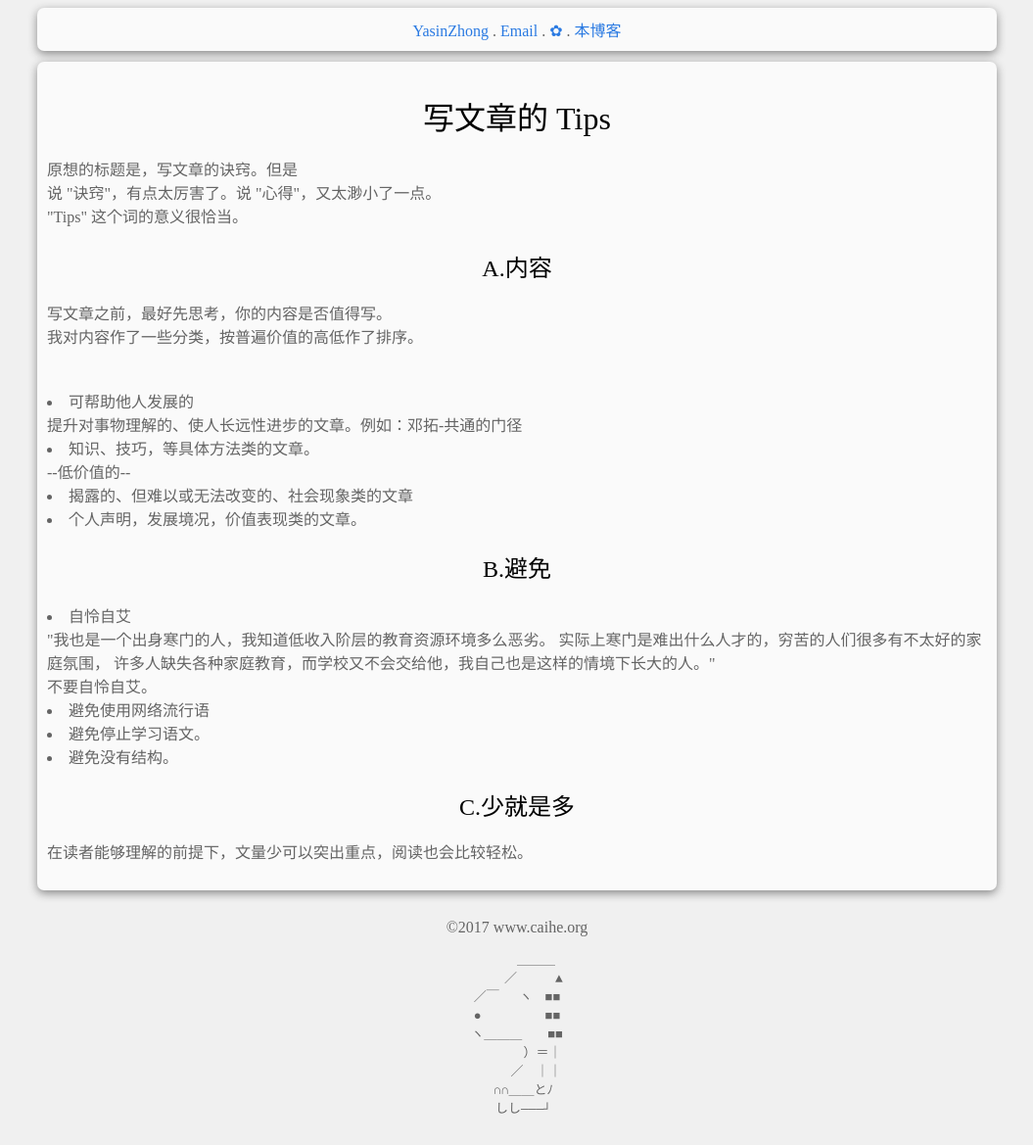
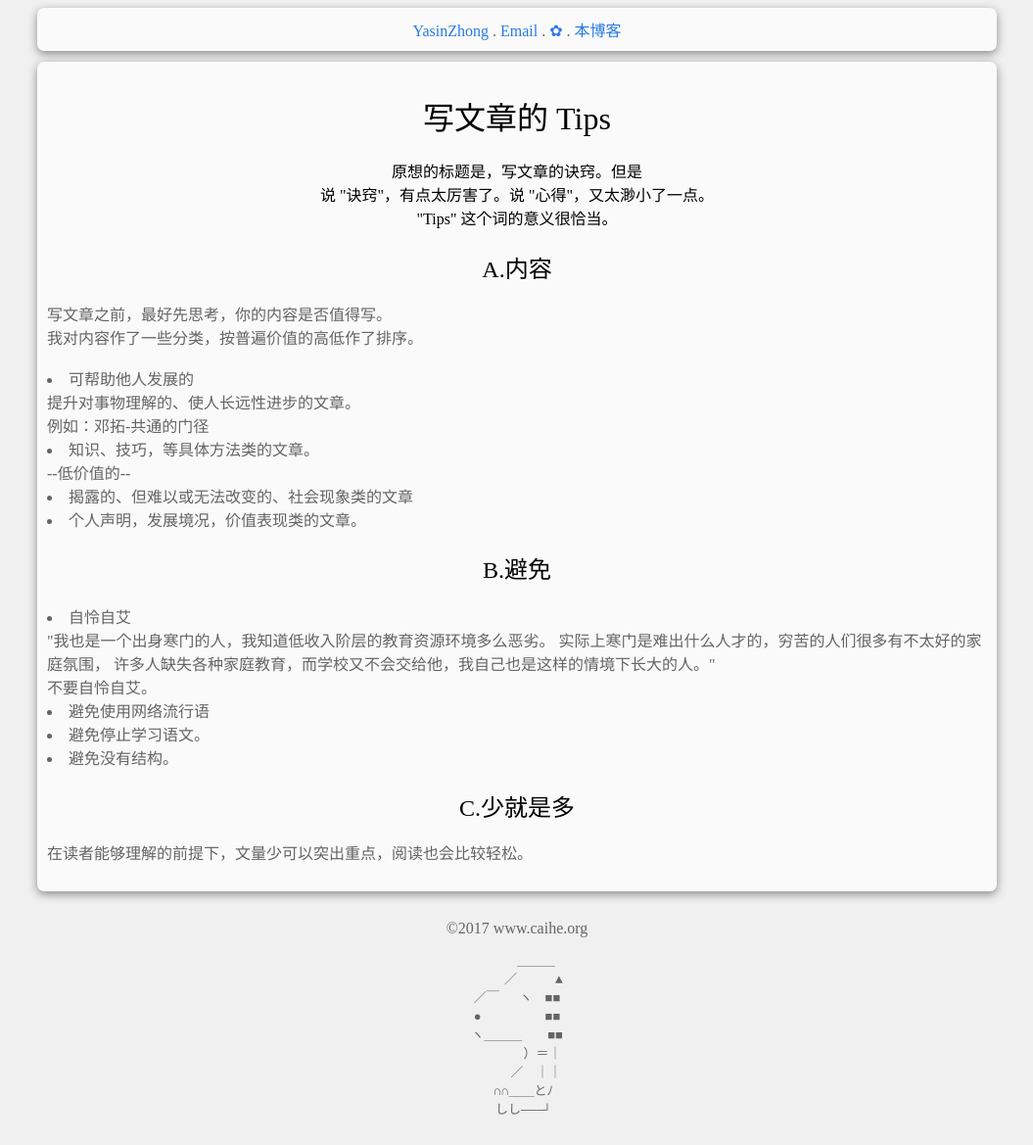
Before and after one commit to YasinZhong/yasinzhong.github.io, a Jekyll site: the page built from _posts/2018-1-4-SuccessfulWritting.html, in a window 1280 px wide. Shown: the whole page at 98% size, without its empty margins (112-1167 px from the left). Built offline with Jekyll 4.4.1, drawn with Linux system fonts in a browser that asks for light colours; comment, search, counter and statistics services are not loaded.

Commit message:
2018/03/01

```diff
--- a/_posts/2018-1-4-SuccessfulWritting.html
+++ b/_posts/2018-1-4-SuccessfulWritting.html
@@ -5,19 +5,21 @@ title: 写文章的 Tips
 
 <h1>{{ page.title }}</h1>
 
-<p>
+<h4>
 原想的标题是，写文章的诀窍。但是<br/>
 说 "诀窍"，有点太厉害了。说 "心得"，又太渺小了一点。<br/>
 "Tips" 这个词的意义很恰当。
-</p>
+</h4>
+
 
 <h2>A.内容</h2>
 <p>
 写文章之前，最好先思考，你的内容是否值得写。<br/>
 我对内容作了一些分类，按普遍价值的高低作了排序。
-<br/><br/>
+<br/>
 <li>可帮助他人发展的</li>
-提升对事物理解的、使人长远性进步的文章。例如：邓拓-共通的门径<br/>
+提升对事物理解的、使人长远性进步的文章。
+<br/>例如：邓拓-共通的门径
 <li>知识、技巧，等具体方法类的文章。</li>
 --低价值的--<br/>
 <li>揭露的、但难以或无法改变的、社会现象类的文章</li>
```
